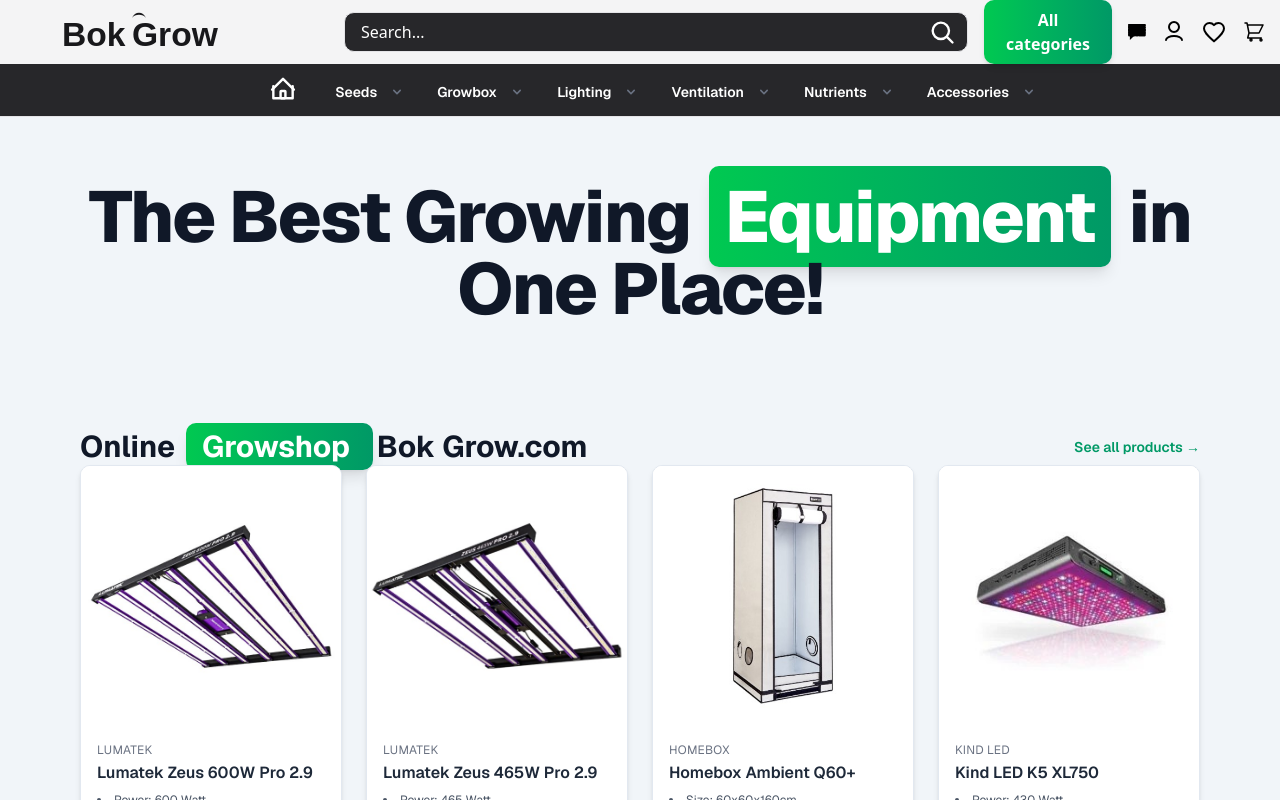
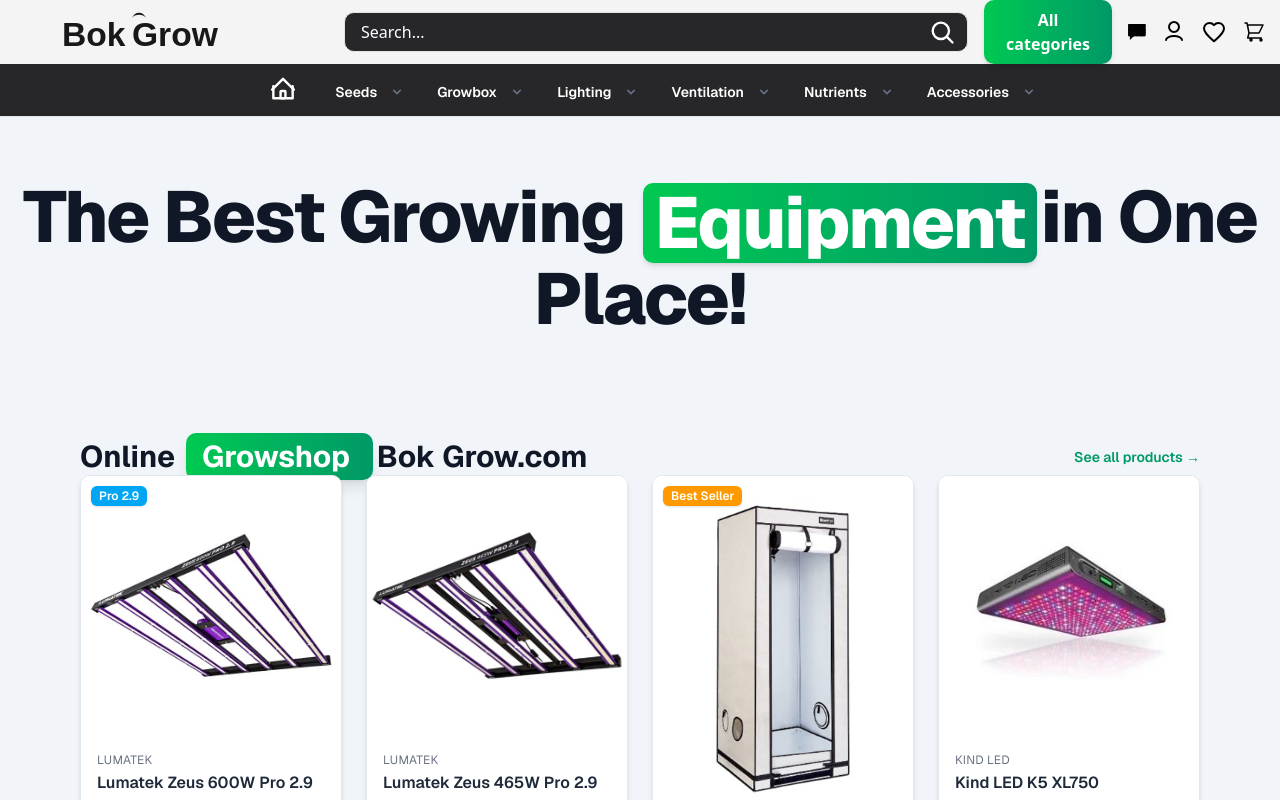
Before and after one commit to milja007/marketShop, a Next.js app: page / in a window 1280 px wide. Shown: the top 800 px of the page. Built offline with nearby package versions, Linux system fonts and the light colour scheme.

Commit message:
Some small error fixes with pictures

```diff
--- a/app/page.tsx
+++ b/app/page.tsx
@@ -20,6 +20,7 @@
 import { GrowInfoSection } from "@/components/INFO/GrowInfoSection";
 
 import OurBrandsSection from "@/components/HOME/OurBrandsSection";
+import TitleBadge from "@/components/SPAN/TitleBadge";
 
 export default function Home() {
   const uspData = [
@@ -115,10 +116,7 @@
       {/* Main Page Heading */}
       <section className="container mx-auto px-4 pt-12 pb-8 md:pt-16 md:pb-10">
         <h1 className="text-center text-4xl sm:text-5xl md:text-6xl lg:text-7xl font-extrabold tracking-tight text-gray-900">
-          The Best Growing{" "}
-          <span className="block sm:inline bg-gradient-to-r from-green-500 to-emerald-600 text-white px-4 py-2 sm:py-1 rounded-lg shadow-lg mt-2 sm:mt-0 mx-1">
-            Equipment
-          </span>{" "}
+          The Best Growing <TitleBadge>Equipment</TitleBadge>
           <br className="hidden sm:block lg:hidden" />
           in One Place!
         </h1>
@@ -144,6 +142,7 @@
           {productsData.map((product) => (
             <CardHome
               key={product.id}
+              productId={product.id}
               imageUrl={product.imageUrl}
               imageAlt={product.imageAlt}
               brand={product.brand}
@@ -152,12 +151,16 @@
               price={product.price}
               oldPrice={product.oldPrice}
               href={product.href}
-              buttonText="Add to Cart"
+              buttonText="Add to Cart" // You were overriding buttonText from productData here
               showQuantitySelector={true}
               initialQuantity={3} // Starts with quantity 3
               onAddToCart={(quantity, event) => {
-                console.log(`Add ${quantity} to cart!`);
+                console.log(`Add ${quantity} of ${product.title} to cart!`); // Enhanced log
               }}
+              // You should also pass other props like tags if product objects have them
+              tags={product.tags}
+              imageAspectRatio={product.imageAspectRatio}
+              objectFit={product.objectFit as "cover" | "contain" | undefined}
             />
           ))}
         </div>
--- a/components/CARDS/CategoryCardItem.tsx
+++ b/components/CARDS/CategoryCardItem.tsx
@@ -23,7 +23,6 @@
     <Link
       href={category.slug}
       passHref
-      legacyBehavior={false}
       className="group block outline-none"
       aria-label={`View ${category.name}`}
     >
@@ -36,7 +35,6 @@
             fill
             sizes="(max-width: 640px) 45vw, (max-width: 768px) 30vw, (max-width: 1024px) 22vw, (max-width: 1280px) 18vw, 15vw"
             className="object-cover transition-transform duration-300 ease-in-out group-hover:scale-105"
-            priority={category.name === "Seeds" || category.name === "Growbox"} // Prioritize loading for LCP elements if these are typically above the fold
           />
         </div>
         <CardHeader className="p-4">
--- a/components/HEADER/SVGS/HamburgerSvg.tsx
+++ b/components/HEADER/SVGS/HamburgerSvg.tsx
@@ -162,9 +162,9 @@
                   <Image
                     src={cat.src}
                     alt={`${cat.name} category icon`}
-                    width={24}
-                    height={24}
+                    width={24} // Consider adding height if aspect ratio is fixed
                     className="mr-3 flex-shrink-0 rounded"
+                    // Ensure priority is NOT set here, or is explicitly priority={false}
                   />
                   <button
                     className="w-full flex items-center justify-between text-sm text-left"
```
